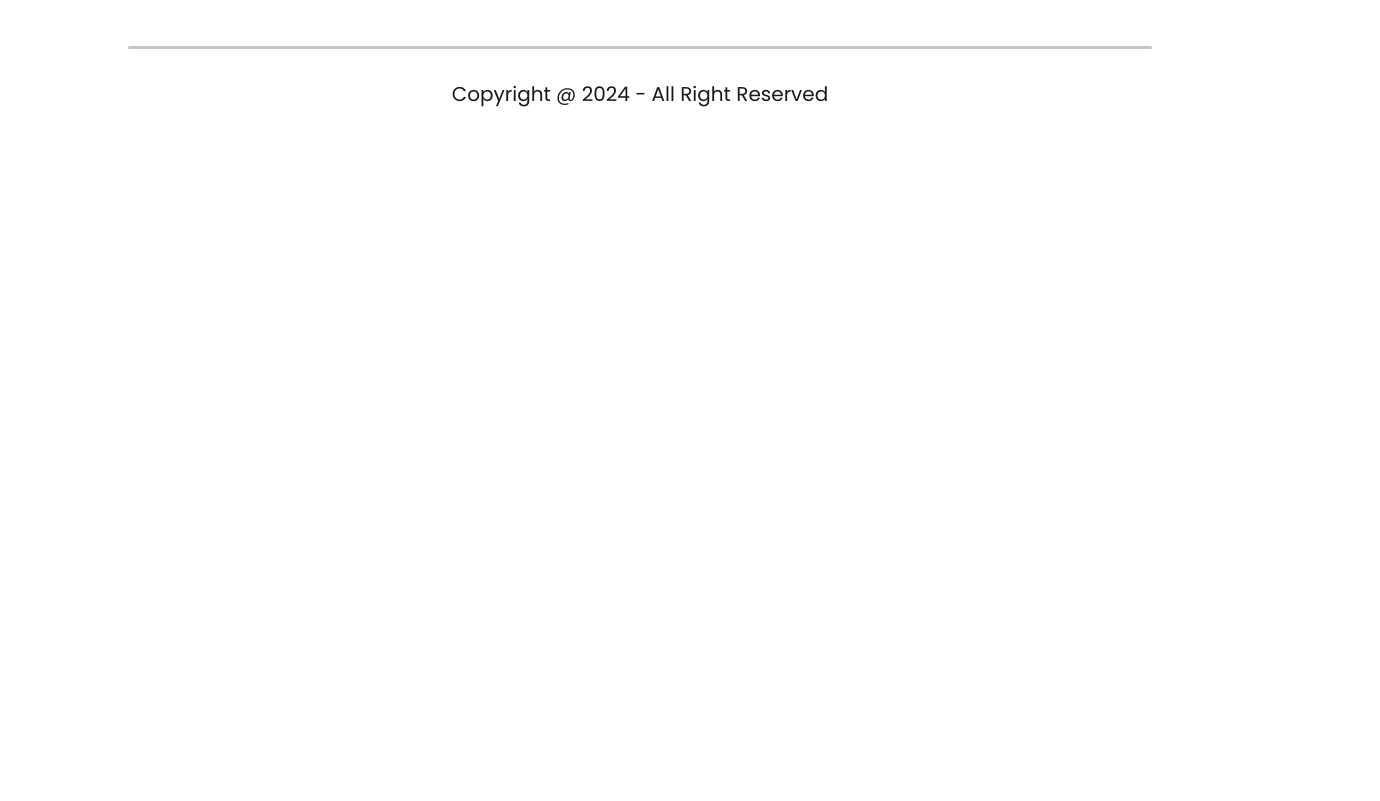
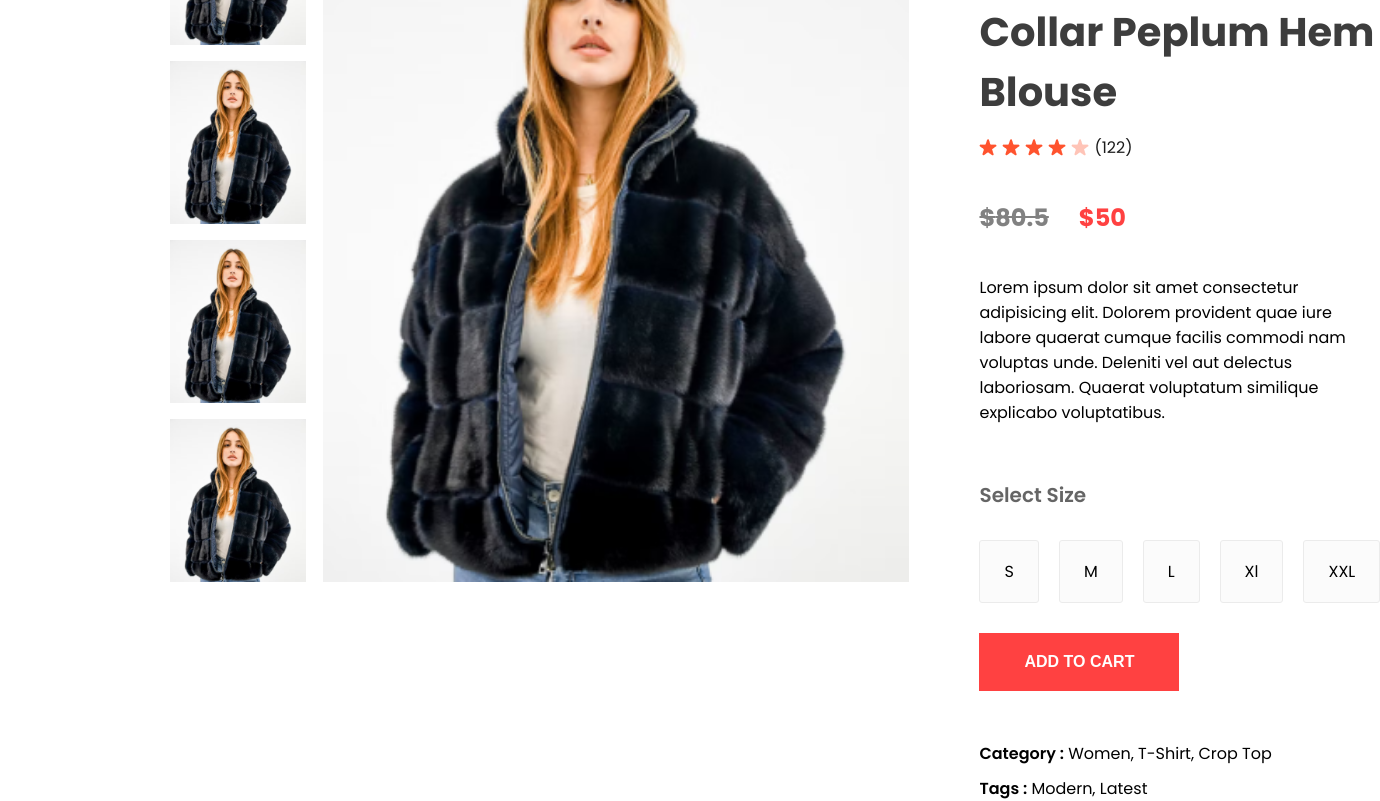
Before and after one commit to BeastNectus/react-ecommerce, a React (Create React App) app in the folder frontend/: page /product/1 in a window 1280 px wide. Shown: the part 360-1161 px from the top of the page, 1380 px wide, since content can reach past the window. Before the commit the page ends 800 px from the top, so only its background shows below. Built offline with nearby package versions, Linux system fonts and the light colour scheme.

Commit message:
added components and styles

```diff
--- /dev/null
+++ b/frontend/src/components/BreadCrums/Breadcrum.css
@@ -0,0 +1,10 @@
+.breadcrum{
+    display: flex;
+    align-items: center;
+    gap: 8px;
+    color: #5e5e5e;
+    font-size: 16px;
+    font-weight: 600;
+    margin: 60px 170px;
+    text-transform: capitalize;
+}
--- /dev/null
+++ b/frontend/src/components/BreadCrums/Breadcrum.jsx
@@ -0,0 +1,14 @@
+import React from 'react'
+import './Breadcrum.css'
+import arrow_icon from '../assets/breadcrum_arrow.png'
+
+const Breadcrum = (props) => {
+    const {product} = props;
+  return (
+    <div className='breadcrum'>
+      HOME <img src={arrow_icon} alt="" /> SHOP <img src={arrow_icon} alt="" /> {product.category} <img src={arrow_icon} alt="" /> {product.name}
+    </div>
+  )
+}
+
+export default Breadcrum
--- a/frontend/src/components/Item/Item.jsx
+++ b/frontend/src/components/Item/Item.jsx
@@ -1,10 +1,11 @@
 import React from 'react'
 import './Item.css'
+import { Link } from 'react-router-dom'
 
 const Item = (props) => {
   return (
     <div className='item'>
-      <img src={props.image} alt="" />
+      <Link to={`/product/${props.id}`}><img src={props.image} alt="" /></Link>
       <p>{props.name}</p>
       <div className="item-prices">
         <div className="item-price-new">
--- /dev/null
+++ b/frontend/src/components/ProductDisplay/ProductDisplay.css
@@ -0,0 +1,104 @@
+.productdisplay{
+    display: flex;
+    margin: 0px 170px;
+}
+
+.productdisplay-left{
+    display: flex;
+    gap: 17px;
+}
+
+.productdisplay-img-list{
+    display: flex;
+    flex-direction: column;
+    gap: 16px;
+}
+
+.productdisplay-img-list img{
+    height: 163px;
+}
+
+.productdisplay-main-img{
+    width: 586px;
+    height: 700px;
+}
+
+.productdisplay-right{
+    margin: 0px 70px;
+    display: flex;
+    flex-direction: column;
+}
+
+.productdisplay-right h1{
+    color: #3d3d3d;
+    font-size: 40px;
+    font-weight: 700;
+}
+
+.productdisplay-right-stars{
+    display: flex;
+    align-items: center;
+    margin-top: 13px;
+    gap: 5px;
+    color: #1c1c1c;
+    font-size: 16px;
+}
+
+.productdisplay-right-prices{
+    display: flex;
+    margin: 40px 0px;
+    gap: 30px;
+    font-size: 24px;
+    font-weight: 700;
+}
+
+.productdisplay-right-price-old{
+    color: #818181;
+    text-decoration: line-through;
+}
+
+.productdisplay-right-price-new{
+    color: #ff4141;
+}
+
+.productdisplay-right-size h1{
+    margin-top: 55px;
+    color: #656565;
+    font-size: 20px;
+    font-weight: 600;
+}
+
+.productdisplay-right-sizes{
+    display: flex;
+    margin: 30px 0px;
+    gap: 20px;
+}
+
+.productdisplay-right-sizes div{
+    padding: 18px 24px;
+    background: #fbfbfb;
+    border: 1px  solid #ebebeb;
+    border-radius: 3px;
+    cursor: pointer;
+}
+
+.productdisplay-right button{
+    padding: 20px 40px;
+    width: 200px;
+    font-size: 16px;
+    font-weight: 600;
+    color: white;
+    background: #ff4141;
+    margin-bottom: 40px;
+    border: none;
+    outline: none;
+    cursor: pointer;
+}
+
+.productdisplay-right-category{
+    margin-top: 10px;
+}
+
+.productdisplay-right-category span{
+    font-weight: 600;
+}
--- /dev/null
+++ b/frontend/src/components/ProductDisplay/ProductDisplay.jsx
@@ -0,0 +1,56 @@
+import React from 'react'
+import './ProductDisplay.css'
+import star_icon from '../assets/star_icon.png'
+import star_dull_icon from '../assets/star_dull_icon.png'
+
+const ProductDisplay = (props) => {
+    const {product} = props;
+  return (
+    <div className='productdisplay'>
+      <div className="productdisplay-left">
+        <div className="productdisplay-img-list">
+            <img src={product.image} alt="" />
+            <img src={product.image} alt="" />
+            <img src={product.image} alt="" />
+            <img src={product.image} alt="" />
+        </div>
+        <div className="productdisplay-img">
+            <img className='productdisplay-main-img' src={product.image} alt="" />
+        </div>
+      </div>
+      <div className="productdisplay-right">
+            <h1>{product.name}</h1>
+            <div className="productdisplay-right-stars">
+                <img src={star_icon} alt="" />
+                <img src={star_icon} alt="" />
+                <img src={star_icon} alt="" />
+                <img src={star_icon} alt="" />
+                <img src={star_dull_icon} alt="" />
+                <p>(122)</p>
+            </div>
+            <div className="productdisplay-right-prices">
+                <div className="productdisplay-right-price-old">${product.old_price}</div>
+                <div className="productdisplay-right-price-new">${product.new_price}</div>
+            </div>
+            <div className="productdisplay-right-description">
+                Lorem ipsum dolor sit amet consectetur adipisicing elit. Dolorem provident quae iure labore quaerat cumque facilis commodi nam voluptas unde. Deleniti vel aut delectus laboriosam. Quaerat voluptatum similique explicabo voluptatibus.
+            </div>
+            <div className="productdisplay-right-size">
+                <h1>Select Size</h1>
+                <div className="productdisplay-right-sizes">
+                    <div>S</div>
+                    <div>M</div>
+                    <div>L</div>
+                    <div>Xl</div>
+                    <div>XXL</div>
+                </div>
+            </div>
+            <button>ADD TO CART</button>
+            <p className="productdisplay-right-category"><span>Category :</span> Women, T-Shirt, Crop Top</p>
+            <p className="productdisplay-right-category"><span>Tags :</span> Modern, Latest</p>
+      </div>
+    </div>
+  )
+}
+
+export default ProductDisplay
--- a/frontend/src/pages/LoginSignup.jsx
+++ b/frontend/src/pages/LoginSignup.jsx
@@ -1,9 +1,23 @@
 import React from 'react'
+import './css/LoginSignup.css'
 
 const LoginSignup = () => {
   return (
-    <div>
-
+    <div className='loginsignup'>
+      <div className="loginsignup-container">
+        <h1>Sign Up</h1>
+        <div className="loginsignup-fields">
+            <input type="text" placeholder='Your Name'/>
+            <input type="email" placeholder='Email Address'/>
+            <input type="password" placeholder='Password'/>
+        </div>
+        <button>Continue</button>
+        <p className="loginsignup-login">Already have an account? <span>Login</span></p>
+        <div className="loginsignup-agree">
+            <input type="checkbox" name='' id='' />
+            <p>By continuing, I agree to the terms of use & privacy policy.</p>
+        </div>
+      </div>
     </div>
   )
 }
--- a/frontend/src/pages/Product.jsx
+++ b/frontend/src/pages/Product.jsx
@@ -1,9 +1,18 @@
-import React from 'react'
+import React, { useContext } from 'react'
+import { ShopContext } from '../context/ShopContext';
+import { useParams } from 'react-router-dom';
+import Breadcrum from '../components/BreadCrums/Breadcrum';
+import ProductDisplay from '../components/ProductDisplay/ProductDisplay';
 
 const Product = () => {
+    const {all_product} = useContext(ShopContext);
+    const {productId} = useParams();
+    const product = all_product.find((e) => e.id === Number(productId));
+
   return (
     <div>
-
+      <Breadcrum product={product}/>
+      <ProductDisplay product={product}/>
     </div>
   )
 }
--- /dev/null
+++ b/frontend/src/pages/css/LoginSignup.css
@@ -0,0 +1,69 @@
+.loginsignup{
+    width: 100%;
+    height: 80vh;
+    background: #fce3fe;
+    padding-top: 100px;
+}
+
+.loginsignup-container{
+    width: 580px;
+    height: 600px;
+    background-image: white;
+    margin: auto;
+    padding: 40px 60px;
+}
+
+.loginsignup-container h1{
+    margin: 20px 0px;
+}
+
+.loginsignup-fields{
+    display: flex;
+    flex-direction: column;
+    gap: 29px;
+    margin-top: 30px;
+}
+
+.loginsignup-fields input{
+    height: 72px;
+    width: 100%;
+    padding-left: 20px;
+    border: 1px solid #c9c9c9;
+    outline: none;
+    color: #5c5c5c;
+    font-size: 18px;
+}
+
+.loginsignup-container button{
+    width: 580px;
+    height: 72px;
+    color: white;
+    background: #ff4141;
+    margin-top: 30px;
+    border: none;
+    font-size: 24px;
+    font-weight: 500;
+    cursor: pointer;
+}
+
+.loginsignup-login{
+    margin-top: 20px;
+    color: #5c5c5c;
+    font-size: 18px;
+    font-weight: 500;
+}
+
+.loginsignup-login span{
+    color: #ff4141;
+    font-weight: 600;
+}
+
+.loginsignup-agree{
+    display: flex;
+    align-items: center;
+    margin-top: 25px;
+    gap: 20px;
+    color: #5c5c5c;
+    font-size: 18px;
+    font-weight: 500;
+}
```
